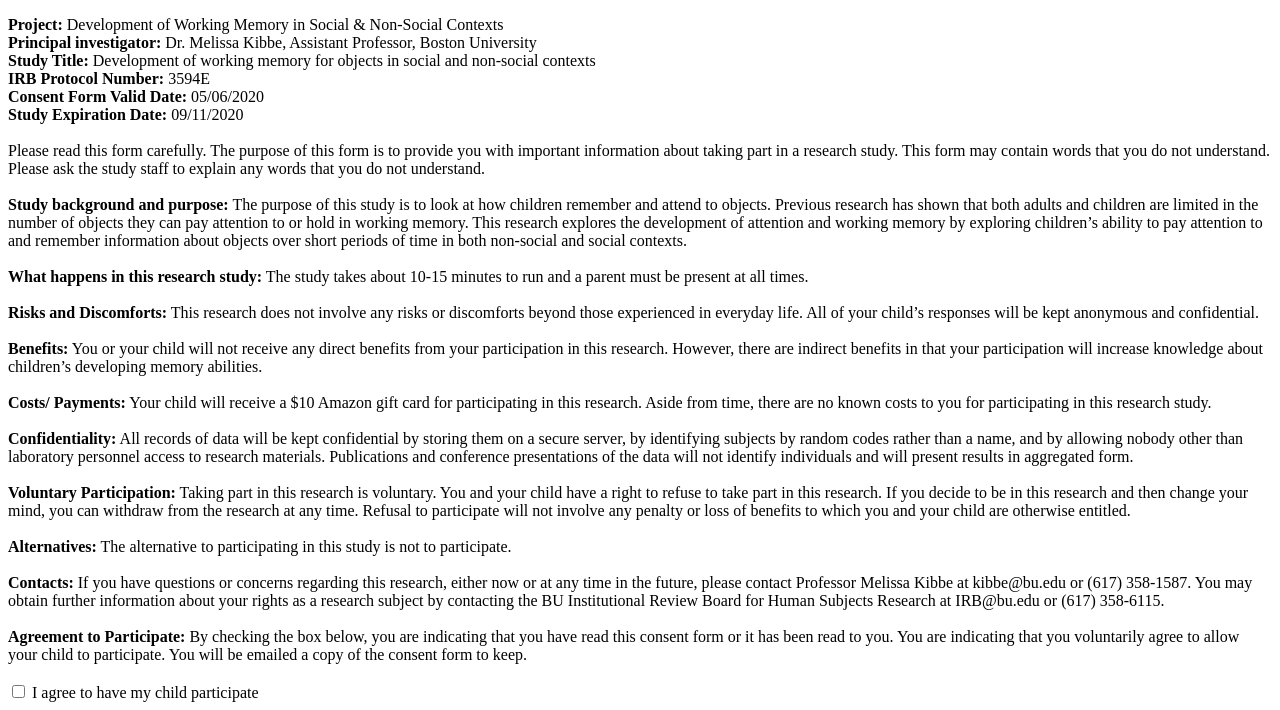
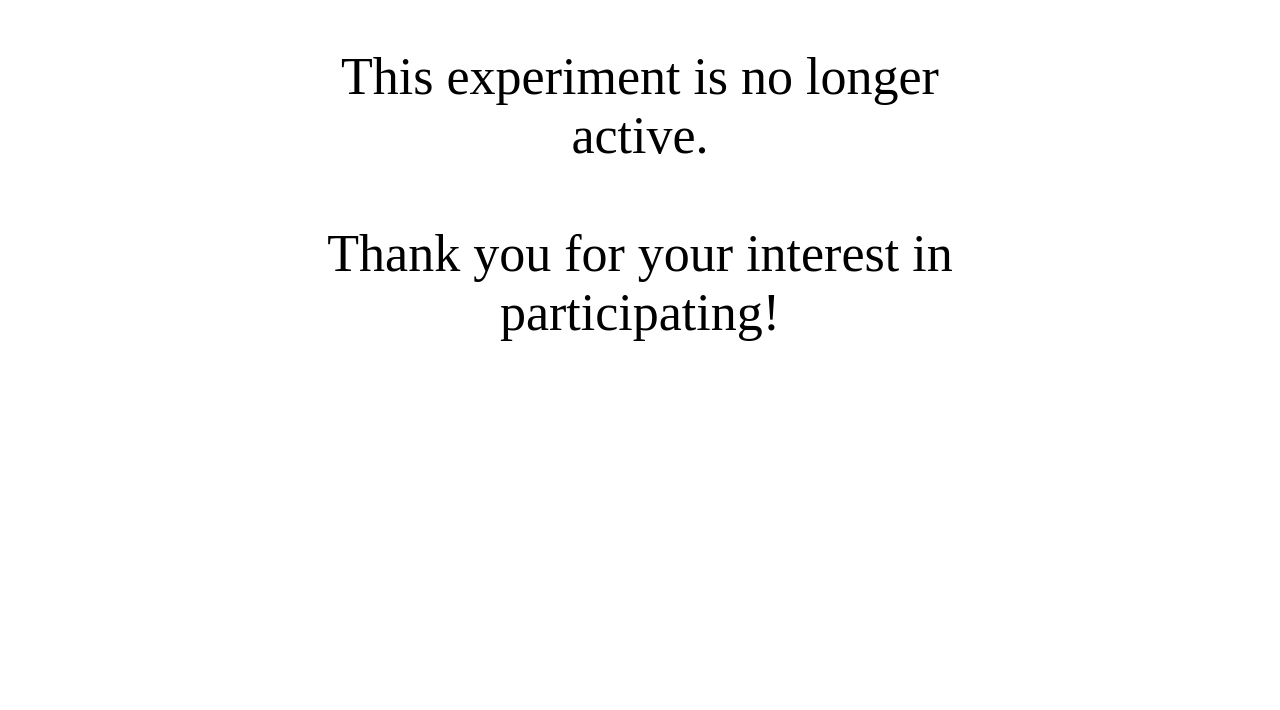
Before and after one commit to DevelopingMindsLab/NumberCrunchers, a plain HTML site: page index.html in a window 1280 px wide. Shown: the part 103-813 px from the top of the page. Drawn offline with nearby package versions, Linux system fonts and the light colour scheme.

Commit message:
Add files via upload

```diff
--- a/index.html
+++ b/index.html
@@ -91,6 +91,7 @@ var trial_info = {"pre_cue_type": [],
 		"cue_col": [],
 		"correct_answer": []
 	}
+var active = false;
 
 
 $(document).ready(function() {
@@ -161,6 +162,7 @@ $(document).ready(function() {
 		$('#q' + q).css('left', '50%');
 	}
 
+	if (active){
 		if (!skip_demo){
 			part = -2;
 		} else {
@@ -168,6 +170,11 @@ $(document).ready(function() {
 			ReadyToBegin();
 			SetupPractice();
 			ready_for_next_trial = true;
+		}
+	} else {
+		$('#consent').hide();
+		$('#main_text').html("This experiment is no longer active.<br><br>Thank you for your interest in participating!");
+		$('#main_text').show();
 	}
 });
 
@@ -887,7 +894,6 @@ function BeginExperiment(){
 	if (dob.value.length <= 0){
 		$('#birth_warning').show();
 		return;
-
 	}
 
 	$('#birth_warning').hide();
```
Lines whose indentation alone changed are shown as unchanged.
